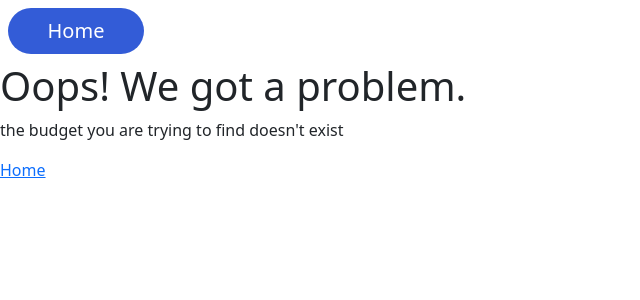
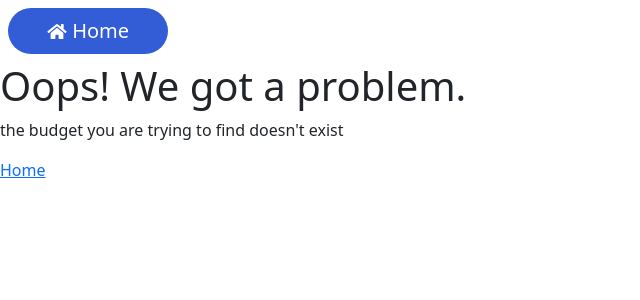
Before and after one commit to Gautam2305/personal-finance, a React (Create React App) app: page /budget/1 in a window 1280 px wide. Shown: the top 300 px of the page, without its empty margins (0-640 px from the left). Built offline with nearby package versions, Linux system fonts and the light colour scheme.

Commit message:
Home icon

```diff
--- a/src/components/Navbar.jsx
+++ b/src/components/Navbar.jsx
@@ -1,6 +1,7 @@
 import React from "react";
 import styles from "../components/Navbar.module.css";
 import { Form, NavLink } from "react-router-dom";
+import {FaHome, FaTrash} from 'react-icons/fa'
 
 export const Navbar = ({userName}) => {
     // const confirmDelete = confirm("Delete all user data?");
@@ -8,7 +9,7 @@ export const Navbar = ({userName}) => {
         <>
         <div className={`${styles.navlinks}`}>
         <div className={`${styles.navlink}`}>
-        <NavLink style={{textDecoration:'none',color:'white'}}>Home</NavLink>
+        <NavLink style={{textDecoration:'none',color:'white'}}><FaHome className="ctr"/> Home</NavLink>
         </div>
         { userName && (
             <Form
@@ -16,7 +17,7 @@ export const Navbar = ({userName}) => {
             method="post"
             action="/logout"
             >
-                <button type="submit" className={`${styles.delBtn}`}>Delete user</button>
+                <button type="submit" className={`${styles.delBtn}`}> <FaTrash className="ctr1" /> Delete user</button>
             </Form>
         )}
         </div>
--- a/src/components/Navbar.module.css
+++ b/src/components/Navbar.module.css
@@ -4,11 +4,18 @@
   align-items: center;
   flex-wrap: wrap;
 }
+.ctr {
+  padding-bottom: 3px;
+}
+
+.ctr1 {
+  padding-bottom: 4px;
+}
 .navlink {
   text-align: center;
   border: none;
   background: #335cd7;
-  width: 8.5rem;
+  width: 10rem;
   padding: 0.5rem;
   margin: 0.5rem;
   font-size: 1.25rem;
```
